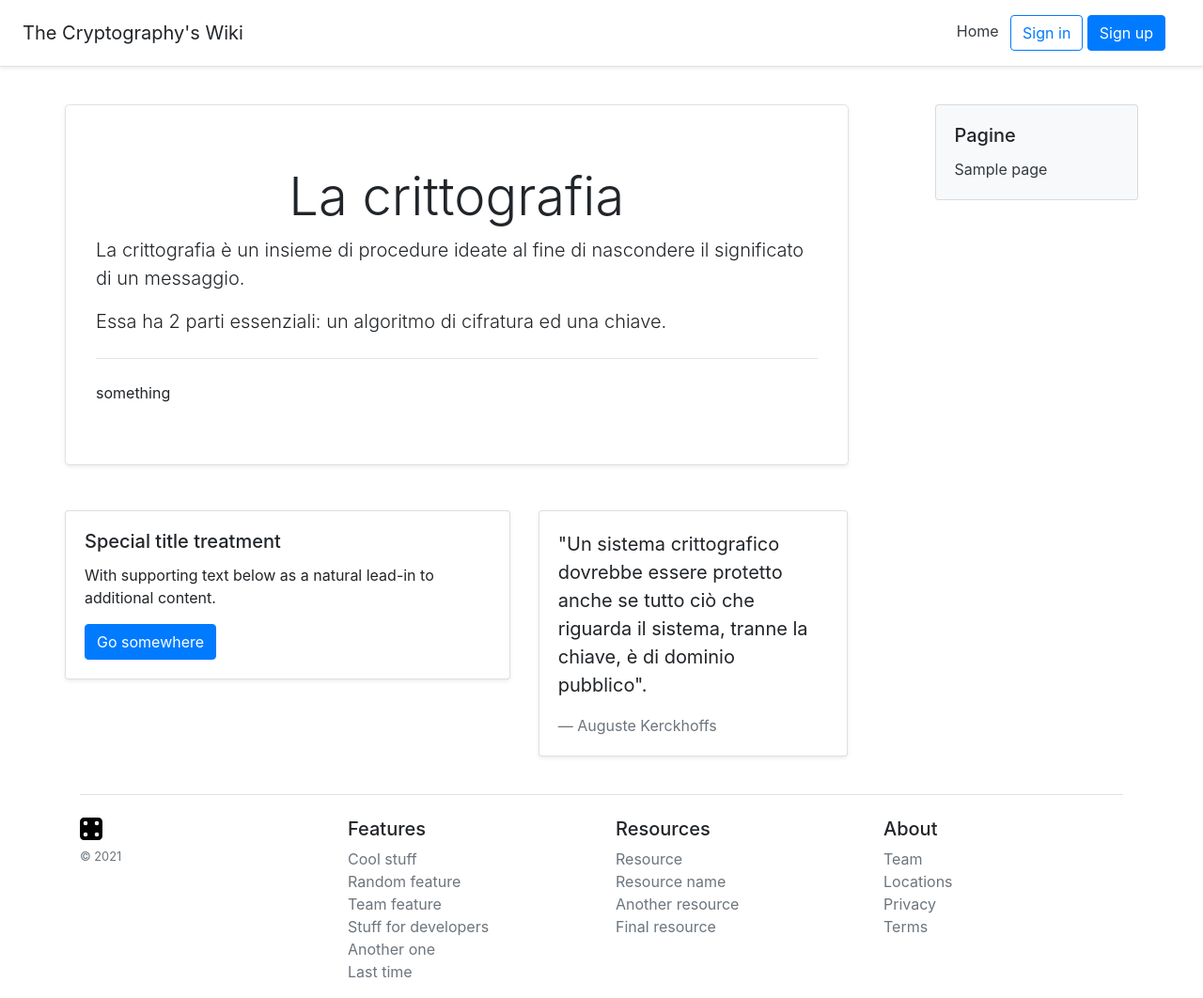
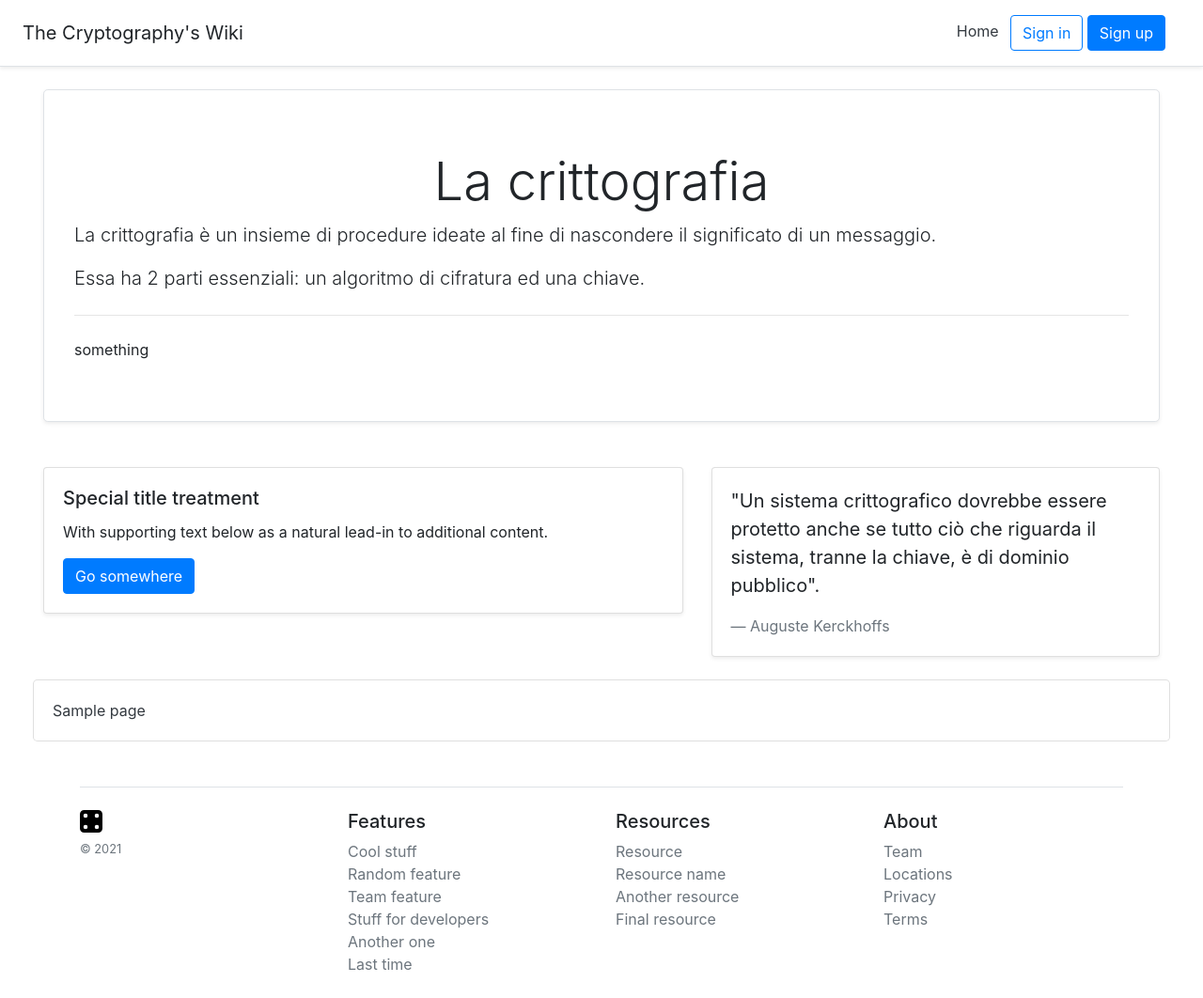
Before and after one commit to filipposonnati/final_project, a Symfony app: template templates/main/main.html.twig in a window 1280 px wide. Shown: the whole page at 94% size. After the commit the page ends 1033 px from the top, so only its background shows below. Run offline with Twig, Linux system fonts and the light colour scheme; the template is opened without the code that fills it: most values are stand-ins (such as "Sample title", 1, 10 or a date in 2020); some libraries are stand-ins or nearby versions.

Commit message:
modifiche sulla visualizzazione delle pagine

```diff
--- a/templates/main/main.html.twig
+++ b/templates/main/main.html.twig
@@ -2,10 +2,8 @@
 
 {% block body %}
 	<div class="container-fluid">
-		<div class="row m-2">
-			<div class="col-lg-9 col-md-8 col-12">
 		<div class="row m-3">
-					<div class="col-auto">
+			<div class="col">
 				<div class="jumbotron bg-white text-black border shadow-sm">
 					<h1 class="display-4 text-center">La crittografia</h1>
 					<p class="lead">La crittografia è un insieme di procedure ideate al fine di nascondere il significato di un messaggio.</p>
@@ -37,23 +35,22 @@
 				</div>
 			</div>
 		</div>
+		<div class="row m-3">
+			{% for part in pages %}
+				<div class="col px-1">
+					{% for page in part %}
+						<div class="card rounded-lg my-2">
+							<div class="card-body">
+								<a class="text-dark" href="{{ path('wiki_page', {'id': page.id}) }}">{{ page.title }}</a>
 							</div>
-			<div class="col-lg-3 col-md-4 col-6">
-				<div class="row m-3">
-					<div class="col">
-						<div class="card bg-light">
-							<div class="card-body">
-								<h5 class="card-title">Pagine</h5>
-								{% for page in pages %}
-									<p class="m-0">
-										<a class="text-dark" href="{{ path('wiki_page', {'id': page.id}) }}">{{ page.title }}</a>
-									</p>
+						</div>
 					{% endfor %}
 				</div>
+			{% endfor %}
 		</div>
-					</div>
-				</div>
-				{% if is_granted('ROLE_USER') %}
+		<div class="row m-3">
+			<div class="col p-0">
+				{% if is_granted('ROLE_ADMIN') %}
 					{{ form_start(page_form) }}
 					<div class="form-row">
 						<div class="form-group mb-0 mt-2 col">
@@ -64,15 +61,15 @@
 							{{ form_errors(page_form) }}
 						</div>
 					</div>
-					<button type="submit" class="btn btn-primary btn-sm mt-1">
+					<button type="submit" class="btn btn-primary btn-sm  btn-block mt-1">
 						<svg xmlns="http://www.w3.org/2000/svg" width="24" height="24" fill="currentColor" class="bi bi-check mt-n2 mx-n1 mb-n1" viewbox="0 0 16 16">
 							<path d="M10.97 4.97a.75.75 0 0 1 1.07 1.05l-3.99 4.99a.75.75 0 0 1-1.08.02L4.324 8.384a.75.75 0 1 1 1.06-1.06l2.094 2.093 3.473-4.425a.267.267 0 0 1 .02-.022z"></path>
 						</svg>
 					</button>
 					{{ form_rest(page_form) }}
 					{{ form_end(page_form) }}
-				</div>
 				{% endif %}
 			</div>
 		</div>
+	</div>
 {% endblock %}
```
Also changed, not shown: src/Controller/MainController.php (+6 -1 lines), public/image/vignetta-rsa-609a5d58e8453.png (deleted). Lines whose indentation alone changed are shown as unchanged.
